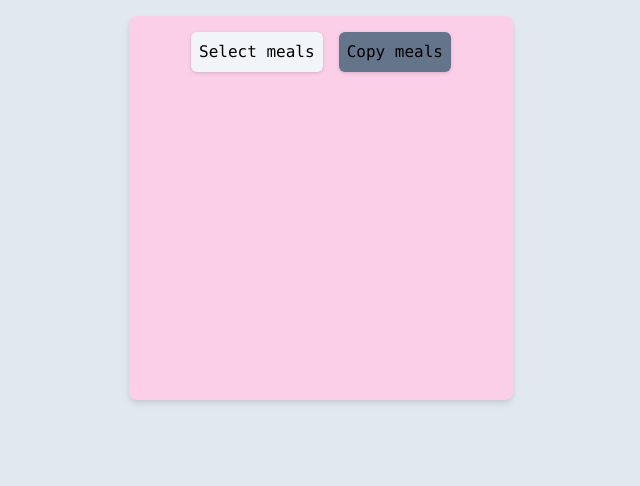
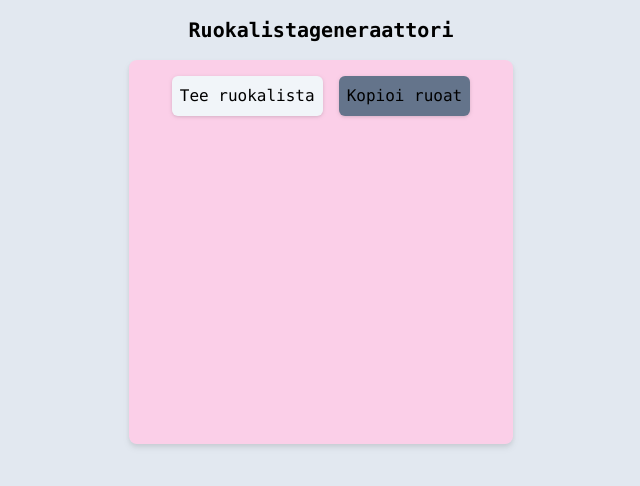
Before and after one commit to OlliTapio/ruokalista, a website: page src/index.html in a window 1280 px wide. Shown: the whole page, without its empty margins (319-959 px from the left). Drawn offline with nearby package versions, Linux system fonts and the light colour scheme.

Commit message:
in finnish and header

```diff
--- a/src/index.html
+++ b/src/index.html
@@ -2,6 +2,7 @@
 
 <head>
     <meta charset="UTF-8" />
+    <title>Ruokalistageneraattori</title>
     <meta name="viewport" content="width=device-width, initial-scale=1.0" />
     <link href="./output.css" rel="stylesheet" />
     <link rel="stylesheet"
@@ -10,18 +11,19 @@
 
 <body class="bg-slate-200 font-mono">
     <div id="snackbar" hidden class="fixed bg-slate-100 drop-shadow-xl rounded-md m-2 p-4 z-10"></div>
-    <div class="flex justify-center">
+    <div class="flex flex-col justify-center">
+        <h1 class="font-bold text-xl text-center mt-4"> Ruokalistageneraattori</h1>
 
         <div
             class="container self-center bg-pink-200 drop-shadow-md rounded-lg w-96 max-w-120 min-h-96 m-4 p-2">
             <div class="flex flex-row justify-center">
             <button onClick="selectNewMeals(4)"
                 class="m-2 p-2 disabled:bg-slate-500 bg-slate-100 enabled:hover:bg-slate-300 rounded-md drop-shadow text-center">
-                Select meals
+                Tee ruokalista
             </button>
             <button id="copy" onClick="copyMeals()" disabled
                 class="m-2 p-2 disabled:bg-slate-500 bg-slate-100 enabled:hover:bg-slate-300 rounded-md drop-shadow text-center">
-                Copy meals
+                Kopioi ruoat
             </button>
         </div>
             <ul id="meals" class="list-none space-y-4 container items-center"></ul>
```
Also changed, not shown: src/output.css.
